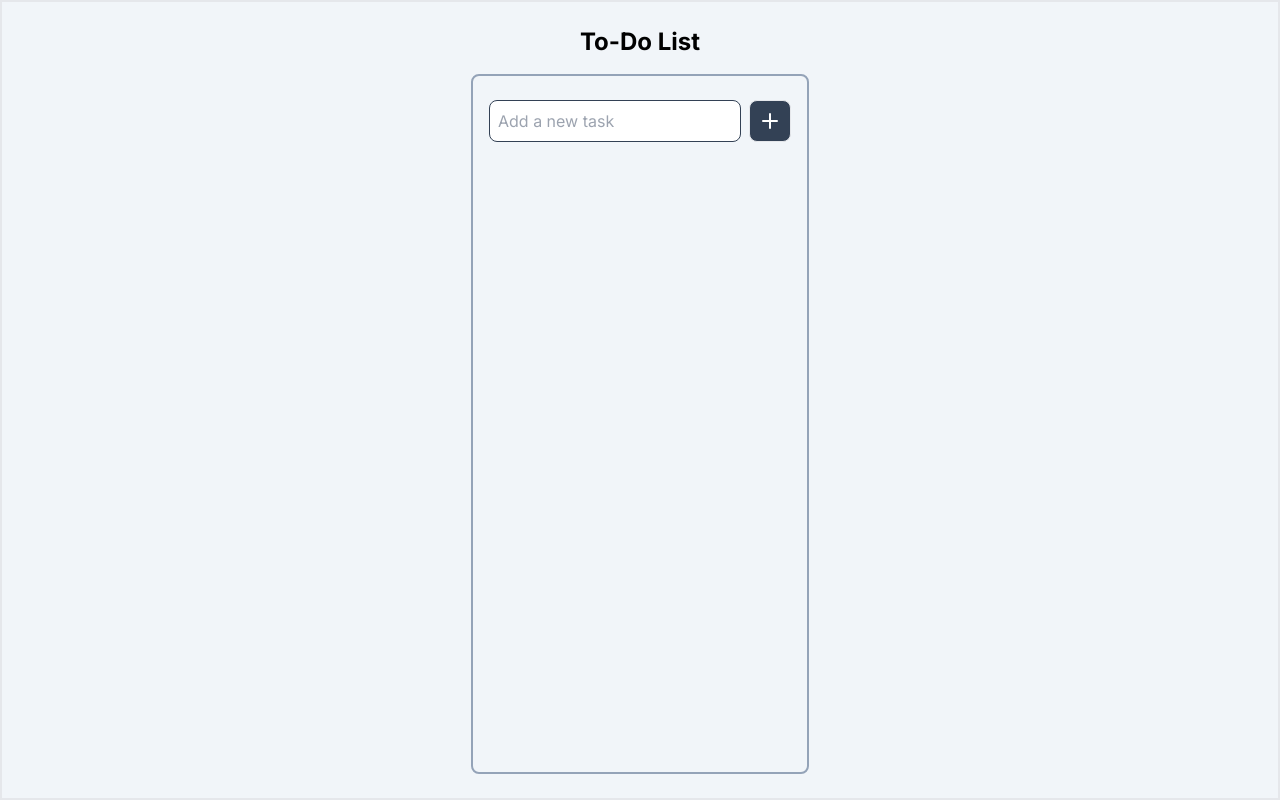
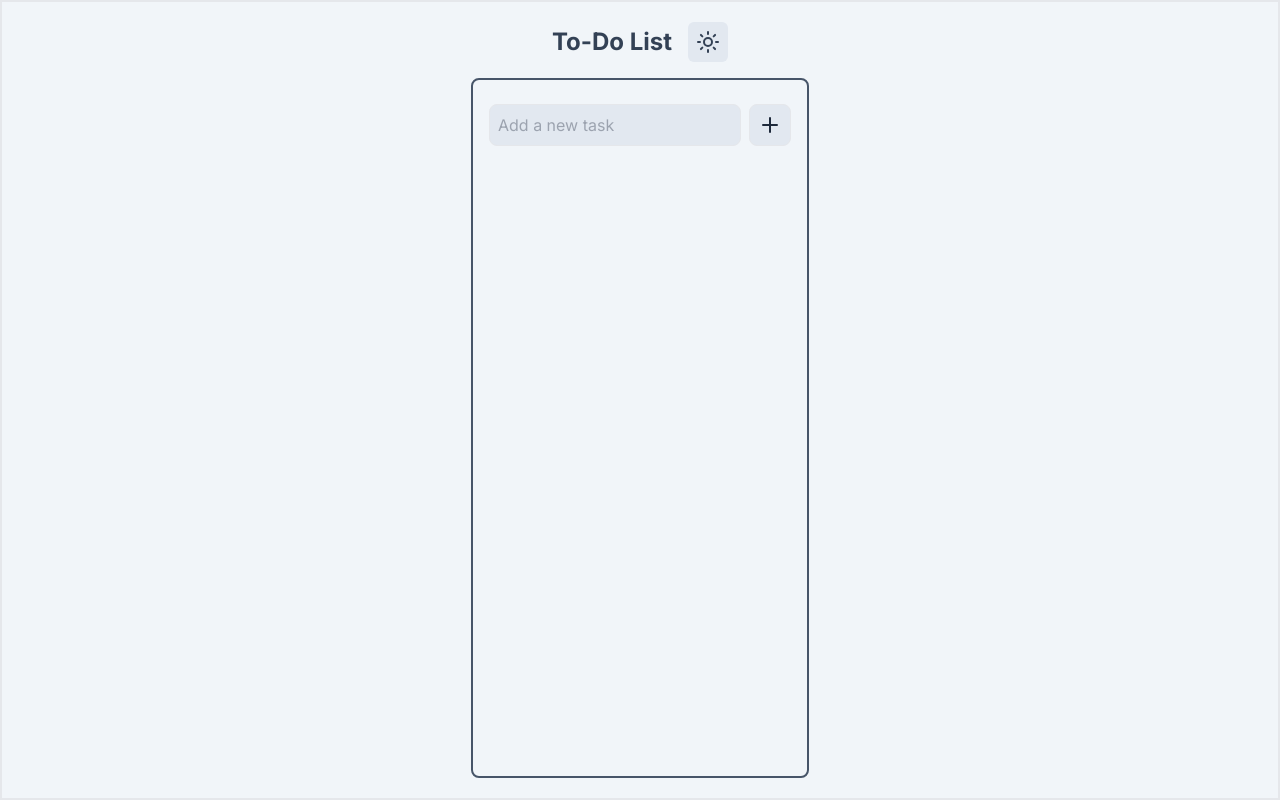
Before and after one commit to Thais-DN/to-do-list, a Next.js app: page / in a window 1280 px wide. Built offline with nearby package versions, Linux system fonts and the light colour scheme.

Commit message:
adicionando dark theme e micro animações

```diff
--- a/package.json
+++ b/package.json
@@ -9,6 +9,8 @@
     "lint": "next lint"
   },
   "dependencies": {
+    "@formkit/auto-animate": "^0.8.1",
+    "@radix-ui/react-scroll-area": "^1.0.5",
     "canvas-confetti": "^1.9.2",
     "lucide-react": "^0.323.0",
     "next": "14.1.0",
--- a/src/app/layout.tsx
+++ b/src/app/layout.tsx
@@ -15,7 +15,7 @@ export default function RootLayout({
     children: React.ReactNode;
 }>) {
     return (
-    <html lang="en">
+        <html lang="en" className="dark antialiased">
             <body className={inter.className}>{children}</body>
         </html>
     );
--- a/src/app/page.tsx
+++ b/src/app/page.tsx
@@ -1,10 +1,16 @@
+import ThemeToggle from "@/components/ToDoList/ThemeToggle";
 import ToDoList from "@/components/ToDoList/ToDoList";
 
 export default function Home() {
     return (
-        <div className="h-screen flex items-center justify-center bg-slate-100 border-2">
+        <div className="h-screen flex flex-col items-center justify-center bg-slate-100 dark:bg-slate-800 border-2">
+            <div className="flex items-center justify-between space-x-4">
+                <h1 className="text-center text-2xl font-bold text-slate-700 dark:text-violet-300">
+                    To-Do List
+                </h1>
+                <ThemeToggle />
+            </div>
             <div>
-                <h1 className="text-center text-2xl font-bold">To-Do List</h1>
                 <ToDoList />
             </div>
         </div>
--- a/src/components/ToDoList/ItemList.tsx
+++ b/src/components/ToDoList/ItemList.tsx
@@ -2,6 +2,8 @@ import React, { useState } from "react";
 import { Check, Pencil, Trash2 } from "lucide-react";
 import { TodoItemType } from "./TodoItemType";
 import confetti from "canvas-confetti";
+import { useAutoAnimate } from "@formkit/auto-animate/react";
+import * as ScrollArea from "@radix-ui/react-scroll-area";
 
 type ItemListProps = {
     todos: TodoItemType[];
@@ -17,6 +19,7 @@ export const ItemList: React.FC<ItemListProps> = ({
     onEditTodo,
 }) => {
     const [editingText, setEditingText] = useState("");
+    const [parent] = useAutoAnimate();
     const [currentlyEditingId, setCurrentlyEditingId] = useState<number | null>(
         null
     );
@@ -60,11 +63,13 @@ export const ItemList: React.FC<ItemListProps> = ({
     };
 
     return (
-        <div className="overflow-auto max-h-scroll">
+        <ScrollArea.Root className="overflow-auto max-h-scroll">
+            <ScrollArea.Viewport>
+                <div ref={parent}>
                     {todos.map((todo) => (
                         <div
                             key={todo.id}
-                    className="flex justify-between w-item group p-1 mb-4 border rounded-lg bg-slate-300/40 hover:bg-slate-300"
+                            className="flex justify-between w-item group p-1 mb-4 border rounded-lg text-slate-800 bg-slate-300/40 dark:bg-slate-700 hover:bg-slate-300 dark:hover:bg-slate-600 dark:border-violet-300 dark:text-slate-200"
                         >
                             <div className="flex items-start item">
                                 <input
@@ -76,14 +81,14 @@ export const ItemList: React.FC<ItemListProps> = ({
                                 <div
                                     className={`min-h-5 min-w-5 mt-1.5 mx-2 flex items-start justify-center border-2 rounded  ${
                                         todo.completed
-                                    ? "bg-slate-500 border-slate-900"
-                                    : "border-slate-500"
+                                            ? "bg-slate-400 border-slate-500 dark:border-violet-400 dark:bg-slate-600"
+                                            : "border-slate-500 dark:border-violet-400"
                                     }`}
                                     onClick={() => ToggleComplete(todo.id)}
                                 >
                                     {todo.completed && (
                                         <svg
-                                    className="w-4 h-4 text-slate-200"
+                                            className="w-4 h-4 text-slate-200 dark:text-violet-400"
                                             fill="none"
                                             strokeLinecap="round"
                                             strokeLinejoin="round"
@@ -99,9 +104,13 @@ export const ItemList: React.FC<ItemListProps> = ({
                                     <input
                                         type="text"
                                         value={editingText}
-                                onChange={(e) => setEditingText(e.target.value)}
-                                onKeyDown={(e) => handleKeyDown(e, todo.id)}
-                                className="p-1 border rounded bg-slate-200/40 group-hover:bg-slate-300 focus:outline-none"
+                                        onChange={(e) =>
+                                            setEditingText(e.target.value)
+                                        }
+                                        onKeyDown={(e) =>
+                                            handleKeyDown(e, todo.id)
+                                        }
+                                        className="p-1 border rounded bg-slate-200/5 group-hover:bg-slate-300 dark:group-hover:bg-slate-600 focus:outline-none"
                                     />
                                 ) : (
                                     <p
@@ -118,25 +127,31 @@ export const ItemList: React.FC<ItemListProps> = ({
                                 {currentlyEditingId === todo.id ? (
                                     <>
                                         <button
-                                    onClick={() => handleSaveClick(todo.id)}
+                                            onClick={() =>
+                                                handleSaveClick(todo.id)
+                                            }
                                             className="p-1"
                                         >
-                                    <Check className="stroke-current size-7 text-green-700" />
+                                            <Check className="stroke-current size-7 text-green-700 dark:text-green-500" />
                                         </button>
                                     </>
                                 ) : (
                                     <div className="flex">
                                         <button
-                                    onClick={() => handleEditClick(todo)}
+                                            onClick={() =>
+                                                handleEditClick(todo)
+                                            }
                                             className="p-1"
                                         >
-                                    <Pencil className="stroke-current  text-sky-800" />
+                                            <Pencil className="stroke-current  text-sky-800 dark:text-violet-300" />
                                         </button>
                                         <button
-                                    onClick={() => onDeleteTodo(todo.id)}
+                                            onClick={() =>
+                                                onDeleteTodo(todo.id)
+                                            }
                                             className="p-1"
                                         >
-                                    <Trash2 className="stroke-current text-red-800" />
+                                            <Trash2 className="stroke-current text-red-800 dark:text-violet-300" />
                                         </button>
                                     </div>
                                 )}
@@ -144,5 +159,17 @@ export const ItemList: React.FC<ItemListProps> = ({
                         </div>
                     ))}
                 </div>
+            </ScrollArea.Viewport>
+
+            <ScrollArea.Scrollbar orientation="vertical">
+                <ScrollArea.Thumb />
+            </ScrollArea.Scrollbar>
+
+            <ScrollArea.Scrollbar orientation="horizontal">
+                <ScrollArea.Thumb />
+            </ScrollArea.Scrollbar>
+
+            <ScrollArea.Corner />
+        </ScrollArea.Root>
     );
 };
--- a/src/components/ToDoList/NewItem.tsx
+++ b/src/components/ToDoList/NewItem.tsx
@@ -1,5 +1,5 @@
 import { Plus } from "lucide-react";
-import React, { useState, FormEvent } from "react";
+import React, { useState } from "react";
 
 type NewItemProps = {
     onAddTodo: (text: string) => void;
@@ -27,17 +27,17 @@ export const NewItem: React.FC<NewItemProps> = ({ onAddTodo }) => {
         <form onSubmit={handleSubmit} className="flex items-center mt-2 mb-4">
             <input
                 type="text"
-                className="border border-slate-700 rounded-lg p-2 mr-2 flex-grow focus:outline-none"
+                className="border text-slate-800 bg-slate-300/40 hover:bg-slate-300 dark:bg-slate-700 dark:placeholder:text-slate-400 dark:text-slate-300 dark:border-violet-400 rounded-lg p-2 mr-2 flex-grow focus:outline-none"
                 value={inputValue}
                 onChange={(e) => setInputValue(e.target.value)}
                 placeholder="Add a new task"
             />
             <button
                 type="submit"
-                className="border bg-slate-700 hover:bg-slate-600 rounded-lg p-2"
+                className="border bg-slate-300/40 dark:bg-slate-700 hover:bg-slate-300 dark:hover:bg-slate-600 dark:border-violet-400 rounded-lg p-2"
                 disabled={!inputValue.trim()}
             >
-                <Plus className="stroke-current text-white" />
+                <Plus className="stroke-current text-slate-800 dark:text-violet-400" />
             </button>
         </form>
     );
--- /dev/null
+++ b/src/components/ToDoList/ThemeToggle.tsx
@@ -0,0 +1,34 @@
+"use client";
+
+import { Moon, Sun } from "lucide-react";
+import React, { useState, useEffect } from "react";
+
+const ThemeToggle: React.FC = () => {
+    const [darkMode, setDarkMode] = useState(false);
+
+    useEffect(() => {
+        const isDarkMode = localStorage.getItem("darkMode") === "true";
+        setDarkMode(isDarkMode);
+        document.documentElement.classList.toggle("dark", isDarkMode);
+    }, []);
+
+    useEffect(() => {
+        localStorage.setItem("darkMode", darkMode.toString());
+        document.documentElement.classList.toggle("dark", darkMode);
+    }, [darkMode]);
+
+    const toggleDarkMode = () => setDarkMode(!darkMode);
+
+    return (
+        <button
+            onClick={toggleDarkMode}
+            className={`p-2 rounded-md text-slate-700 hover:bg-slate-300 dark:hover:bg-slate-600 dark:text-violet-300 ${
+                darkMode ? "dark:bg-slate-700" : "bg-slate-200"
+            }`}
+        >
+            {darkMode ? <Moon /> : <Sun />}
+        </button>
+    );
+};
+
+export default ThemeToggle;
--- a/src/components/ToDoList/ToDoList.tsx
+++ b/src/components/ToDoList/ToDoList.tsx
@@ -8,14 +8,12 @@ const TodoList: React.FC = () => {
     const [todos, setTodos] = useState<TodoItemType[]>([]);
 
     useEffect(() => {
-        // Carregar os todos do localStorage apenas no lado do cliente
         const savedTodos = localStorage.getItem("todos");
         const todosStorage = savedTodos ? JSON.parse(savedTodos) : [];
         setTodos(todosStorage);
     }, []);
 
     useEffect(() => {
-        // Salvar os todos no localStorage apenas no lado do cliente
         if (typeof window !== "undefined") {
             localStorage.setItem("todos", JSON.stringify(todos));
         }
@@ -49,7 +47,7 @@ const TodoList: React.FC = () => {
     };
 
     return (
-        <div className="min-h-height border-2 rounded-lg border-slate-400 p-4 max-w-96 mx-auto mt-4">
+        <div className="min-h-height border-2 rounded-lg border-slate-600 p-4 max-w-96 mx-auto mt-4">
             <NewItem onAddTodo={addTodo} />
 
             <ItemList
--- a/tailwind.config.ts
+++ b/tailwind.config.ts
@@ -1,6 +1,7 @@
 import type { Config } from "tailwindcss";
 
 const config: Config = {
+    darkMode: "class",
     content: [
         "./src/pages/**/*.{js,ts,jsx,tsx,mdx}",
         "./src/components/**/*.{js,ts,jsx,tsx,mdx}",
```
Also changed, not shown: 1 other file (tests, documents, lock files or other folders). Lines whose indentation alone changed are shown as unchanged.
